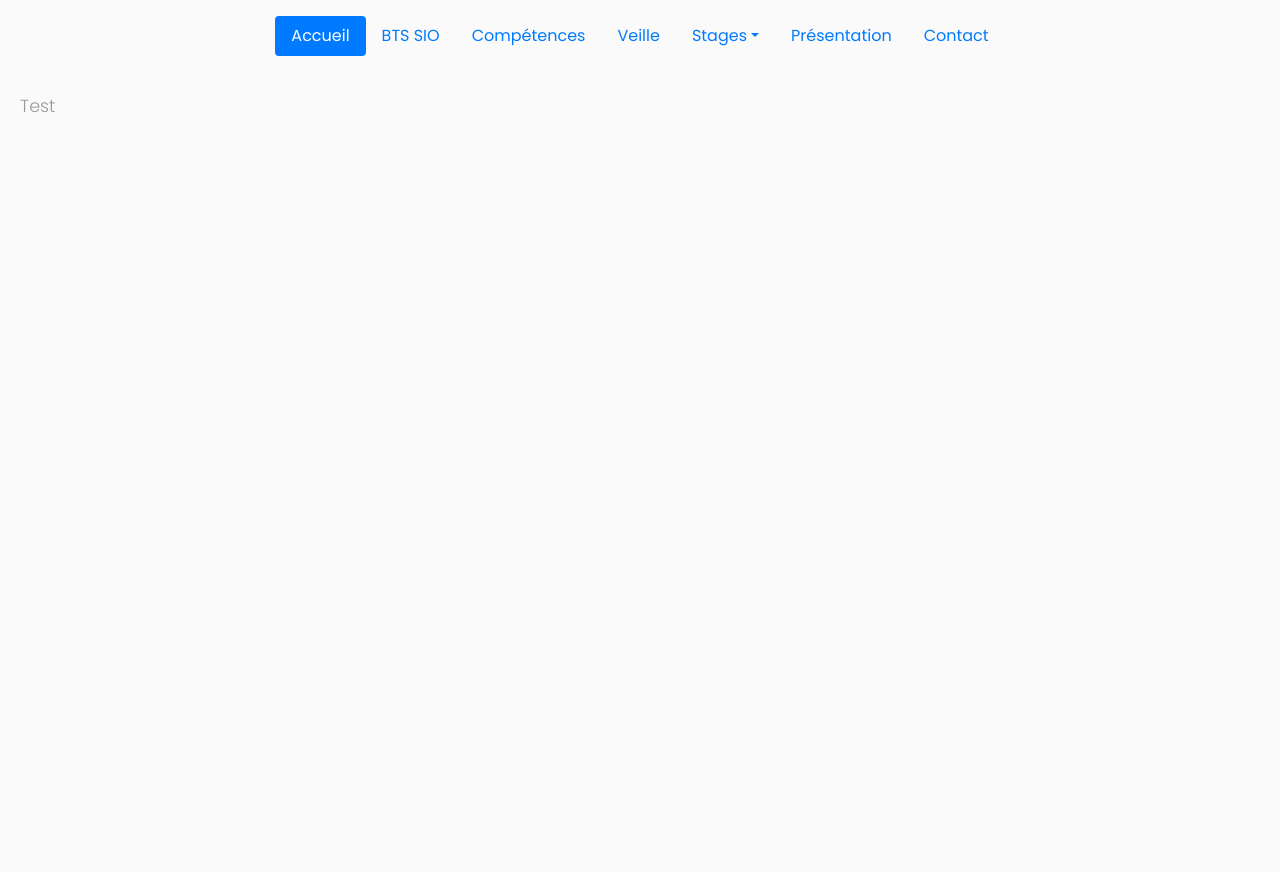
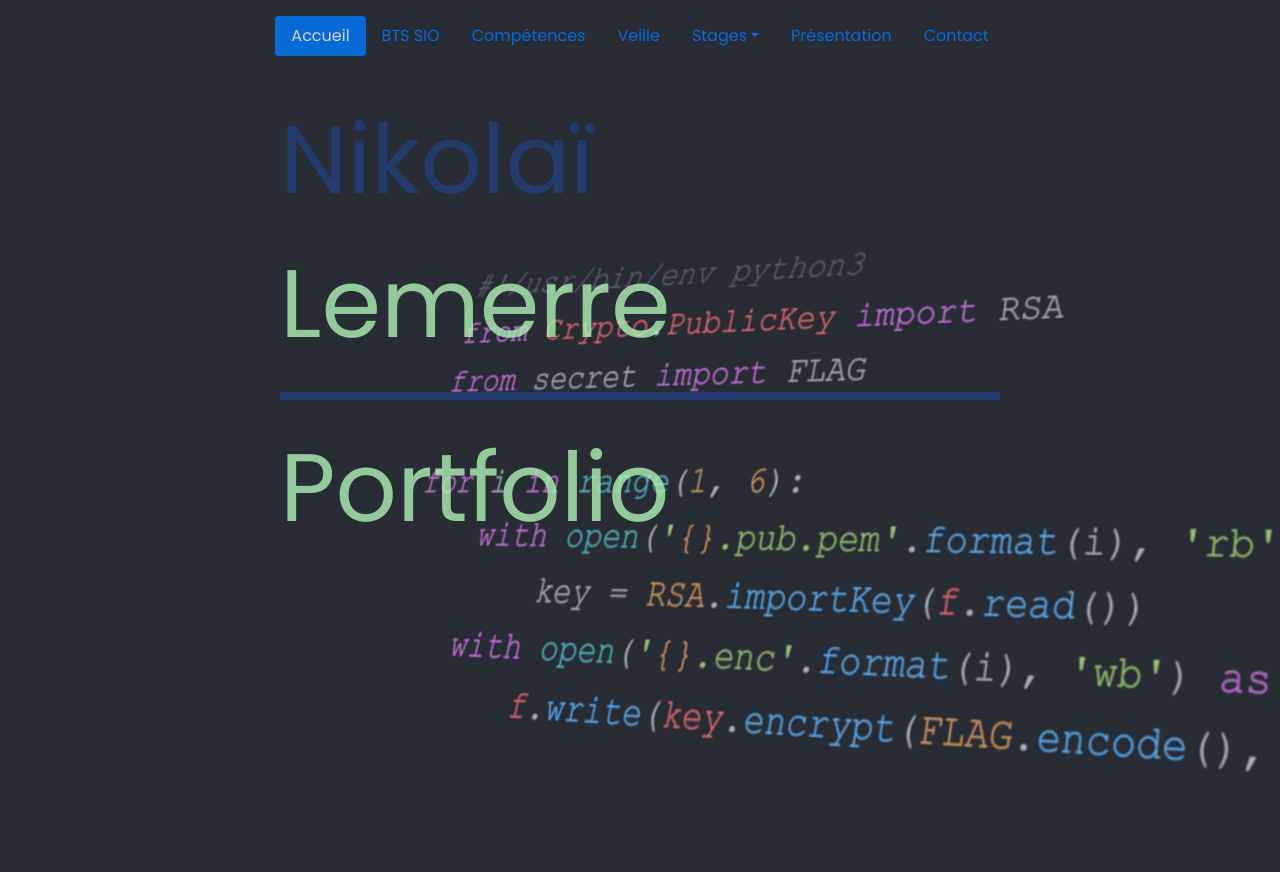
Before and after one commit to Nikoolaii/Nikoolaii-PortfolioV1, a PHP site: page / in a window 1280 px wide. Run offline with PHP 8.4, Linux system fonts and the light colour scheme.

Commit message:
finish home page (except color)

```diff
--- a/css/style.css
+++ b/css/style.css
@@ -1,12 +1,11 @@
-/*
-    DEMO STYLE
-*/
+@import "https://fonts.googleapis.com/css?family=Poppins:300,400,500,600,700";
+.body {
+    font-family: 'Poppins', sans-serif;
+    background-color: #e5e5f7;
+    opacity: 0.8;
+    background-image:  repeating-radial-gradient( circle at 0 0, transparent 0, #e5e5f7 10px ), repeating-linear-gradient( #8ea6c755, #8ea6c7 );
+}
 
-@import "https://fonts.googleapis.com/css?family=Poppins:300,400,500,600,700";
-body {
-    font-family: 'Poppins', sans-serif;
-    background: #fafafa;
-}
 
 p {
     font-family: 'Poppins', sans-serif;
@@ -27,18 +26,66 @@ p {
     transition: all 0.3s;
 }
 
-/* ---------------------------------------------------
-    MEDIAQUERIES
------------------------------------------------------ */
+.bodyaccueil {
+    background-image: url("../img/python-programming-syntax-4k-1s-1920x1080.jpg");
+    font-family: 'Poppins', sans-serif;
+    opacity: 0.8;
+}
 
-@media (max-width: 768px) {
-    #sidebar {
-        margin-left: -250px;
-    }
-    #sidebar.active {
-        margin-left: 0;
-    }
-    #sidebarCollapse span {
-        display: none;
-    }
+@keyframes showTopText {
+  0% { transform: translate3d(0, 100%, 0); }
+  40%, 60% { transform: translate3d(0, 50%, 0); }
+  100% { transform: translate3d(0, 0, 0); }
 }
+@keyframes showBottomText {
+  0% { transform: translate3d(0, -100%, 0); }
+  100% { transform: translate3d(0, 0, 0); }
+}
+.animated-title {
+  color: #B0F2B6;
+  font-family: 'Poppins', sans-serif;
+  height: 90vmin;
+  left: 50%;
+  position: absolute;
+  top: 50%;
+  transform: translate(-50%, -50%);
+  width: 90vmin;
+}
+.animated-title > div {
+  height: 50%;
+  overflow: hidden;
+  position: absolute;
+  width: 100%;
+}
+.animated-title > div div {
+  font-size: 12vmin;
+  padding: 2vmin 0;
+  position: absolute;
+}
+.animated-title > div div span {
+  display: block;
+}
+.animated-title > div.text-top {
+  border-bottom: 1vmin solid #22427C;
+  top: 0;
+}
+.animated-title > div.text-top div {
+  animation: showTopText 1s;
+  animation-delay: 0.5s;
+  animation-fill-mode: forwards;
+  bottom: 0;
+  transform: translate(0, 100%);
+}
+.animated-title > div.text-top div span:first-child {
+  color: #22427C;
+}
+.animated-title > div.text-bottom {
+  bottom: 0;
+}
+.animated-title > div.text-bottom div {
+  animation: showBottomText 0.5s;
+  animation-delay: 1.75s;
+  animation-fill-mode: forwards;
+  top: 0;
+  transform: translate(0, -100%);
+}
--- a/index.html
+++ b/index.html
@@ -5,9 +5,9 @@
     <meta name="viewport" content="width=device-width, initial-scale=1.0">
     <link rel="stylesheet" href="https://stackpath.bootstrapcdn.com/bootstrap/4.3.1/css/bootstrap.min.css" integrity="sha384-ggOyR0iXCbMQv3Xipma34MD+dH/1fQ784/j6cY/iJTQUOhcWr7x9JvoRxT2MZw1T" crossorigin="anonymous">
     <link rel="stylesheet" href="css/style.css">
-    <title>Document</title>
+    <title>Lemerre Nikolaï - Portfolio</title>
 </head>
-<body>
+<body class="bodyaccueil">
     <!-- Adding bootstrap JS -->
     <script src="https://code.jquery.com/jquery-3.3.1.slim.min.js" integrity="sha384-q8i/X+965DzO0rT7abK41JStQIAqVgRVzpbzo5smXKp4YfRvH+8abtTE1Pi6jizo" crossorigin="anonymous"></script>
     <script src="https://cdnjs.cloudflare.com/ajax/libs/popper.js/1.14.7/umd/popper.min.js" integrity="sha384-UO2eT0CpHqdSJQ6hJty5KVphtPhzWj9WO1clHTMGa3JDZwrnQq4sF86dIHNDz0W1" crossorigin="anonymous"></script>
@@ -26,8 +26,7 @@
                     <a class="nav-link dropdown-toggle" href="#" role="button" id="deroulanta" data-toggle="dropdown" aria-haspopup="true" aria-expanded="false">Stages</a>
                     <div class="dropdown-menu" aria-labelledby="deroulanta">
                       <a class="dropdown-item" href="#">Première année</a>
-                      <button class="dropdown-item" type="button">Deuxième année</button>
-                      <span class="dropdown-item-text">Texte</span>
+                      <a class="dropdown-item" href="#">Deuxième année</a>
                     </div>
                   </div>
                 <li class="nav-item"><a href="#" class="nav-link">Présentation</a></li>
@@ -38,7 +37,17 @@
 
             <!-- Page Content  -->
         <div id="content">
-            <p>Test</p>
+            <div class="animated-title">
+                <div class="text-top">
+                  <div>
+                    <span>Nikolaï</span>
+                    <span>Lemerre</span>
+                  </div>
+                </div>
+                <div class="text-bottom">
+                  <div>Portfolio</div>
+                </div>
+              </div>
         </div>
     </main>
 </body>
```
Also changed, not shown: img/1111935.png (added), img/python-programming-syntax-4k-1s-1920x1080.jpg (added).
